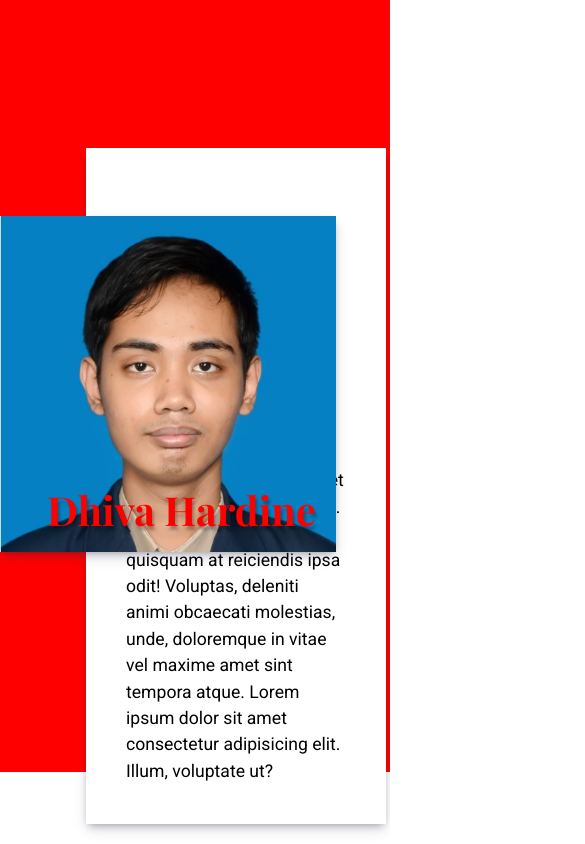
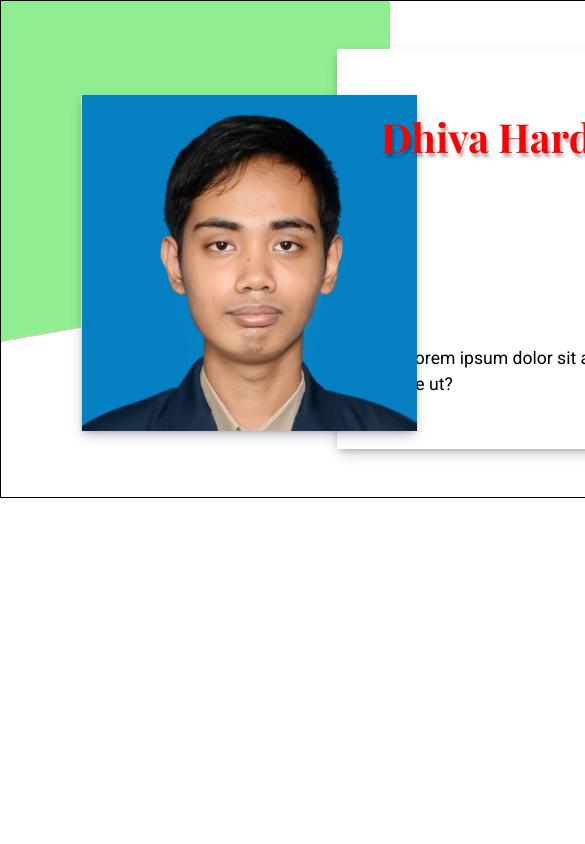
Before and after one commit to d-hardine/homepage, a website built with webpack: page src/template.html in a window 390 px wide. Shown: the top 844 px of the page, 585 px wide, since content can reach past the window. Built offline with nearby package versions, Linux system fonts and the light colour scheme; a web font is replaced by a local one.

Commit message:
responsive tablet done, still not perfect

```diff
--- a/src/styles.css
+++ b/src/styles.css
@@ -73,32 +73,40 @@ color: darkgrey;
   width: 35px;
 }
 
-@media (max-width: 1000px) {
+@media (max-width: 1024px) {
+  #header-container {
+    border: 1px solid black;
+    width: 1600px;
+  }
+
   .image-container {
     z-index: 1;
     /*transform: scale(0.7);*/
+    transform: translateX(5rem) translateY(1rem);
+  }
+
+  .image-container img {
     width: calc(0.7 * 480px);
   }
 
-  img {
-    width: calc(0.7 * 480px);
-  }
-
-  #header-container {
-    min-width: 100%;
-    background-color: red;
+  .user-name {
+    top: 15px;
+    left: 300px;
+    text-wrap: nowrap;
   }
 
   .about-me-container {
     position: relative;
-    top: 100px;
-    left: -250px;
+    /*top: 7.5em;
+    left: -13rem;*/
     display: block;
+    padding: 15px;
+    height: 370px;
   }
 
   .transparent {
-    width: 220px;
-    height: 210px;
+    width: 290px;
+    height: 275px;
     position: relative;
     float: left;
   }
@@ -108,7 +116,7 @@ color: darkgrey;
   }
 }
 
-@media (max-width: 600px) {
+@media (max-width: 767px) {
   .user-name {
     color: red;
   }
```
